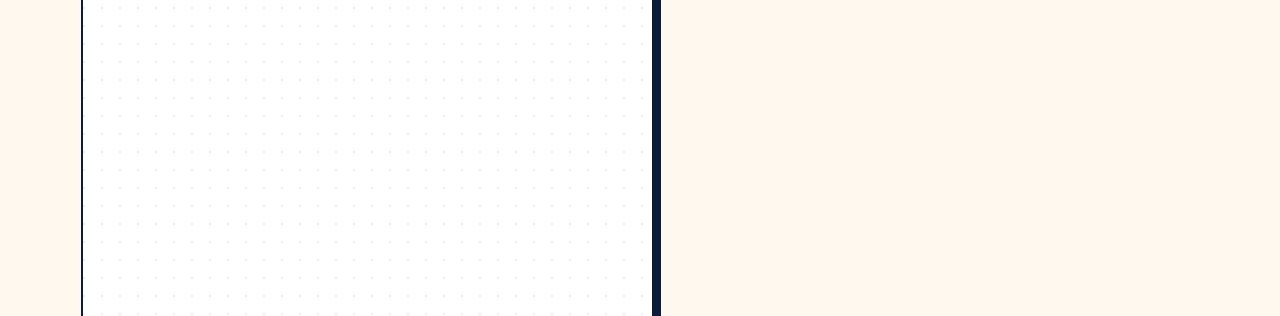
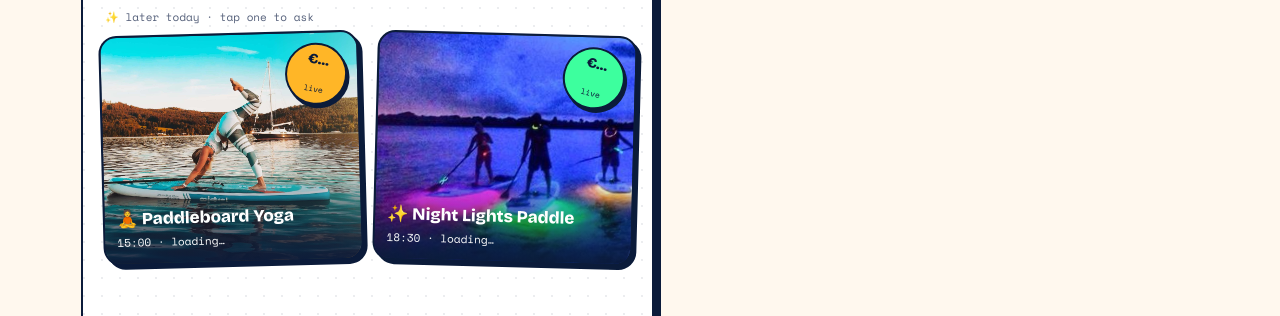
Before and after one commit to kathykinsella-code/ask-dockside, a plain HTML site: page index.html in a window 1280 px wide. Shown: the part 720-1036 px from the top of the page. Drawn offline with nearby package versions, Linux system fonts and the light colour scheme; no server answers.

Commit message:
Fill empty chat space with Paddleboard Yoga and Night Lights live photo cards
Co-Authored-By: Claude Opus 5.5 <noreply@anthropic.com>

```diff
--- a/index.html
+++ b/index.html
@@ -115,6 +115,24 @@
   .photo .cap span { font: 13px "Space Mono", monospace; }
   .sticker { position: absolute; top: 14px; right: 14px; background: var(--sun); color: var(--ink); border: 2.5px solid var(--ink); border-radius: 50%; width: 82px; height: 82px; display: grid; place-items: center; text-align: center; font: 800 18px/1 "Bricolage Grotesque"; transform: rotate(12deg); box-shadow: 3px 3px 0 var(--ink); }
   .sticker small { display: block; font: 10px "Space Mono", monospace; }
+
+  /* ---------- photo cards inside the chat ---------- */
+  .mini-wrap { align-self: stretch; display: grid; grid-template-columns: 1fr 1fr; gap: 14px; animation: pop .35s ease-out; }
+  .mini { position: relative; height: 230px; padding: 0; overflow: hidden; border: 2.5px solid var(--ink); border-radius: 18px; box-shadow: 4px 4px 0 var(--ink); cursor: pointer; color: #fff; text-align: left; font: inherit; background: var(--ink); }
+  .mini:nth-child(1) { transform: rotate(-1.5deg); } .mini:nth-child(2) { transform: rotate(1.5deg); }
+  .mini:hover { transform: rotate(0) translateY(-3px); }
+  .mini img { width: 100%; height: 100%; object-fit: cover; display: block; transition: transform .6s; }
+  .mini:hover img { transform: scale(1.07); }
+  .mini.yoga img { object-position: 55% 50%; }
+  .mini.night img { object-position: 15% 50%; }
+  .mini .cap { position: absolute; left: 0; right: 0; bottom: 0; padding: 30px 12px 10px; background: linear-gradient(transparent, rgba(11,27,58,.92)); }
+  .mini .cap b { font-size: 17px; font-weight: 800; display: block; line-height: 1.1; }
+  .mini .cap span { font: 11px "Space Mono", monospace; }
+  .mini .sticker { width: 62px; height: 62px; font-size: 14px; top: 10px; right: 10px; }
+  .mini .sticker small { font-size: 8px; }
+  .mini.night .sticker { background: #3dff9e; }
+  .mini-label { align-self: flex-start; font: 11px "Space Mono", monospace; color: var(--muted); margin: 0 0 -4px 4px; }
+  @media (max-width: 480px) { .mini { height: 180px; } }
 
   footer { text-align: center; font: 12px "Space Mono", monospace; color: var(--muted); padding: 10px 16px 40px; }
 
@@ -298,9 +316,9 @@ function render(sessions, w) {
     </li>`;
   }).join("");
 
-  for (const id of ["DS01", "DS05"]) {
+  for (const id of ["DS01", "DS05", "DS07", "DS10"]) {
     const s = sessions.find(x => x.id === id);
-    if (!s) continue;
+    if (!s || !$("stk-" + id)) continue;
     $("stk-" + id).innerHTML = `€${esc(s.price_eur)}<small>${id === "DS05" ? "per person" : "live price"}</small>`;
     const st = s.full ? "FULL" : s.level === "stop" ? "too windy" : s.level === "warn" ? "on (gusty)" : "on";
     $("cap-" + id).textContent = `${s.start_time} · ${s.duration_min} min · ${s.slots_left} places left · ${st}`;
@@ -374,6 +392,18 @@ document.addEventListener("click", e => {
 });
 
 addMsg("Ahoy! I'm Dockie 🛶 Ask me what a session costs, whether there are places left, or if it's going ahead in today's wind.", "bot");
+addMsg("", "mini-label", "✨ later today · tap one to ask").classList.remove("msg");
+addMsg("", "mini-wrap", `
+  <button class="mini yoga" type="button" data-q="Tell me about Paddleboard Yoga: price, places left and will it go ahead?">
+    <img src="img/paddleboard-yoga.jpg" alt="A woman doing a yoga pose on a paddleboard on calm water">
+    <div class="sticker" id="stk-DS07">€…<small>live</small></div>
+    <div class="cap"><b>🧘 Paddleboard Yoga</b><span id="cap-DS07">15:00 · loading…</span></div>
+  </button>
+  <button class="mini night" type="button" data-q="Tell me about the Night Lights Paddle: price, places left and will it go ahead?">
+    <img src="img/night-lights.jpg" alt="Paddleboarders at dusk on boards lit up in pink, green and orange">
+    <div class="sticker" id="stk-DS10">€…<small>live</small></div>
+    <div class="cap"><b>✨ Night Lights Paddle</b><span id="cap-DS10">18:30 · loading…</span></div>
+  </button>`).classList.remove("msg");
 loadLive().catch(e => { $("sessions").innerHTML = `<li class="meta">${esc(e.message)}</li>`; });
 setInterval(() => loadLive().catch(() => {}), 5 * 60 * 1000);
 </script>
```
Also changed, not shown: img/night-lights.jpg (added), img/paddleboard-yoga.jpg (added).
